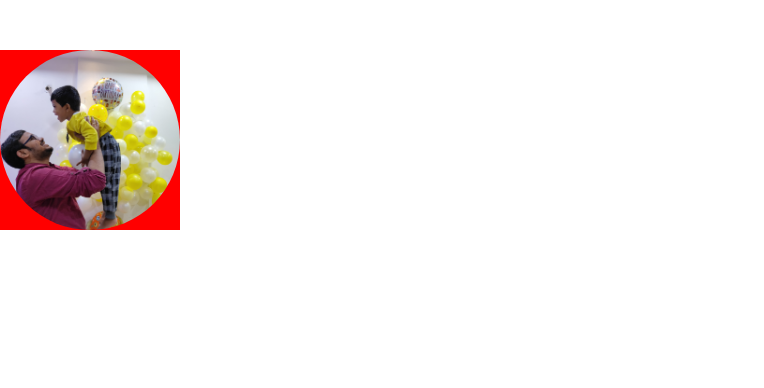
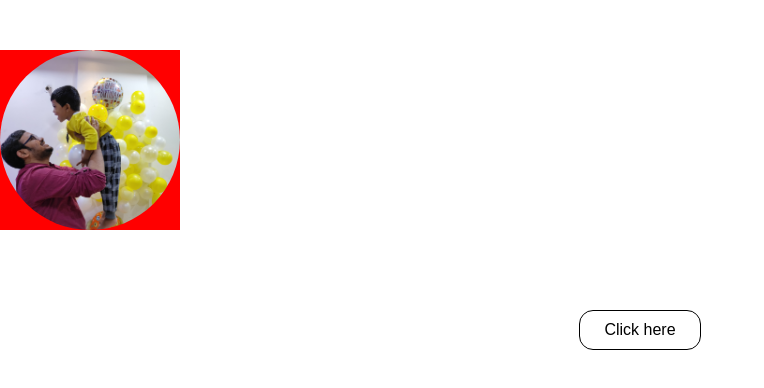
Before and after one commit to ajithk404/WebDev-MERN, a plain HTML site: page CSS/Animations/index.html in a window 1280 px wide. Shown: the whole page, without its empty margins (0-764 px from the left). Drawn offline with Linux system fonts and the light colour scheme.

Commit message:
hover effect

```diff
--- a/CSS/Animations/index.html
+++ b/CSS/Animations/index.html
@@ -10,5 +10,9 @@
     <div class="rotating-box">
         <img src="bannu.jpeg" class="img" alt="">
     </div>
+
+    <div class="btn-side-animation">
+        <button class="btn-side">Click here</button>
+    </div>
 </body>
 </html>
--- a/CSS/Animations/style.css
+++ b/CSS/Animations/style.css
@@ -32,3 +32,23 @@ body{
     position: absolute;
     border-radius: 50%;
 }
+
+.btn-side-animation{
+    margin: 80px auto;
+    text-align: center;
+}
+
+.btn-side{
+    border: 1px solid black;
+    border-radius: 14px;
+    padding: 10px 24px;
+    font-size: 16px;
+    background-color: white;
+}
+
+.btn-side:hover{
+    background-color: brown;
+    color: white;
+    border-color: white;
+    padding: 14px 30px;
+}
```
